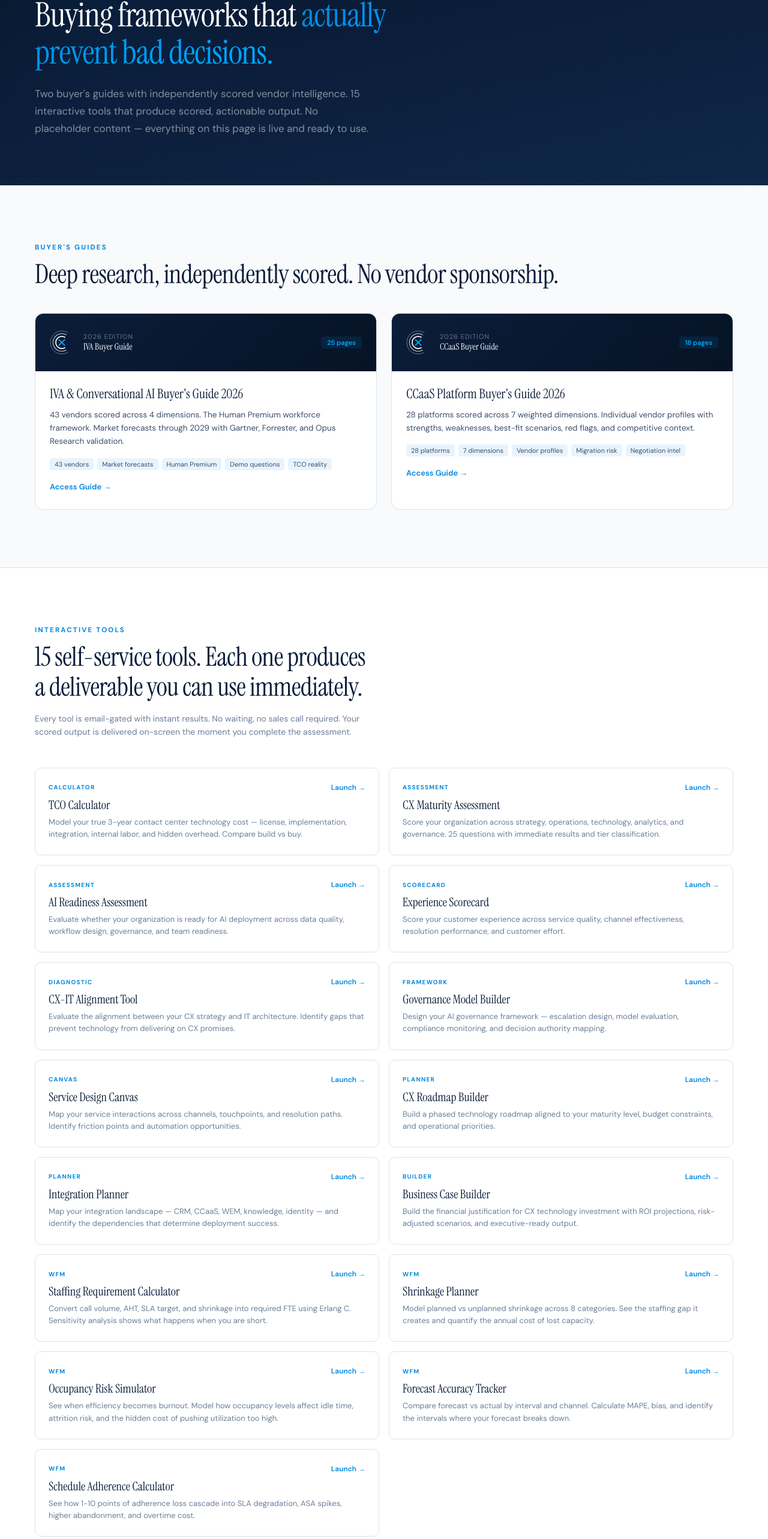
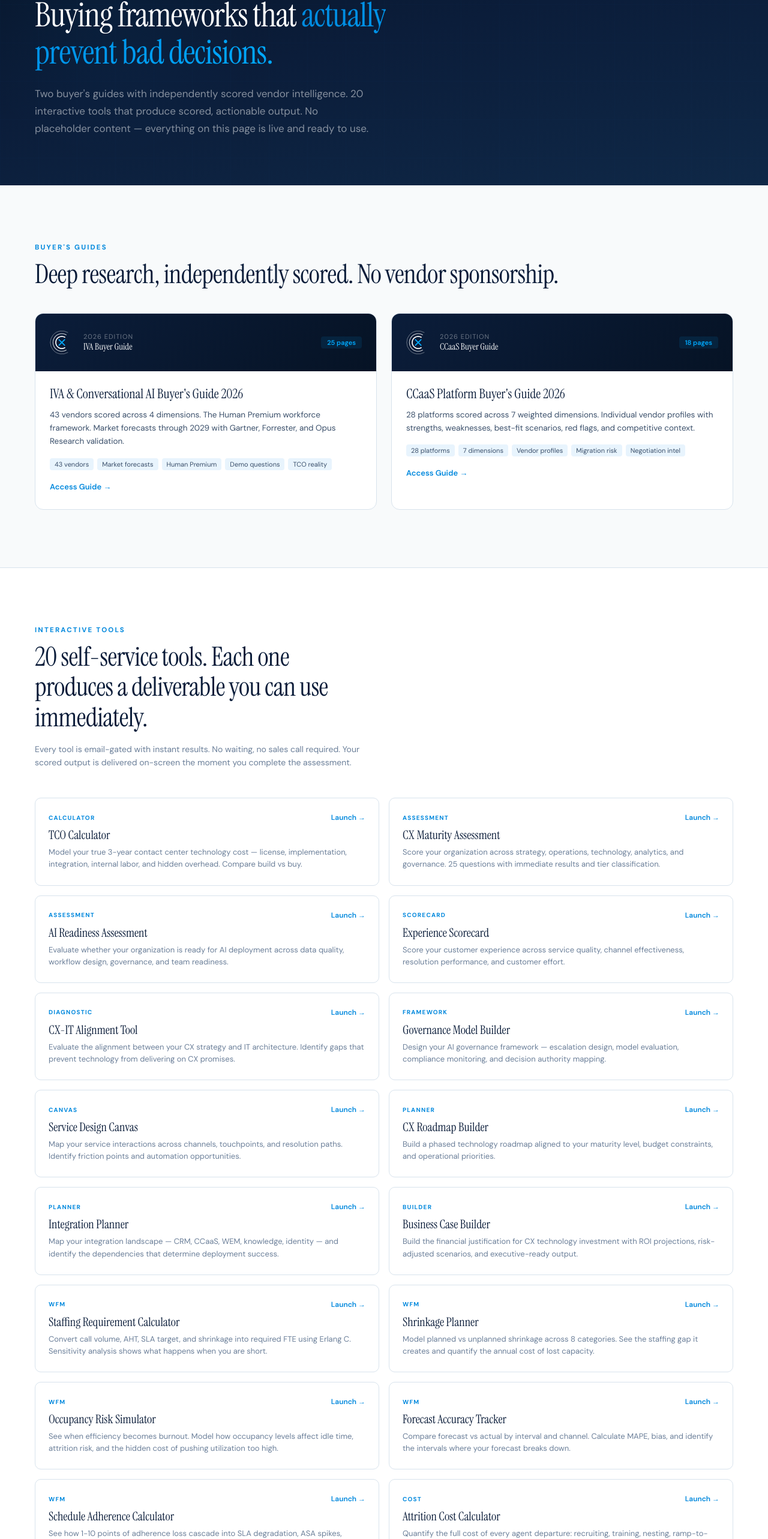
Before and after one commit to thomasbakerj-lgtm/CENTER-OF-CX, a React (Vite) app: page /how-to-choose in a window 1280 px wide. Shown: the part 185-2751 px from the top of the page at 60% size. Built offline with nearby package versions, Linux system fonts and the light colour scheme.

Commit message:
Update HowToChoose.jsx

```diff
--- a/HowToChoose.jsx
+++ b/HowToChoose.jsx
@@ -104,7 +104,7 @@ function Hero() {
               <span style={{ background: `linear-gradient(135deg, ${ELECTRIC}, ${LIGHT})`, WebkitBackgroundClip: "text", WebkitTextFillColor: "transparent" }}>actually prevent bad decisions.</span>
             </h1>
             <p style={{ fontSize: "clamp(15px, 1.6vw, 17px)", color: "rgba(255,255,255,0.5)", lineHeight: 1.7, maxWidth: 560, fontFamily: "'DM Sans', sans-serif" }}>
-              Two buyer's guides with independently scored vendor intelligence. 15 interactive tools that produce scored, actionable output. No placeholder content — everything on this page is live and ready to use.
+              Two buyer's guides with independently scored vendor intelligence. 20 interactive tools that produce scored, actionable output. No placeholder content — everything on this page is live and ready to use.
             </p>
           </div>
         </FadeIn>
@@ -185,6 +185,11 @@ function GuidesList() {
     { title: "Occupancy Risk Simulator", desc: "See when efficiency becomes burnout. Model how occupancy levels affect idle time, attrition risk, and the hidden cost of pushing utilization too high.", href: "/tools/occupancy-risk", tag: "WFM" },
     { title: "Forecast Accuracy Tracker", desc: "Compare forecast vs actual by interval and channel. Calculate MAPE, bias, and identify the intervals where your forecast breaks down.", href: "/tools/forecast-accuracy", tag: "WFM" },
     { title: "Schedule Adherence Calculator", desc: "See how 1-10 points of adherence loss cascade into SLA degradation, ASA spikes, higher abandonment, and overtime cost.", href: "/tools/schedule-adherence", tag: "WFM" },
+    { title: "Attrition Cost Calculator", desc: "Quantify the full cost of every agent departure: recruiting, training, nesting, ramp-to-proficiency, supervisor burden, and QA drag.", href: "/tools/attrition-cost", tag: "Cost" },
+    { title: "Cost per Contact vs Resolution", desc: "A $7 call that takes 3 contacts to resolve costs $21. Separate handle cost from resolution cost and see the real price of low FCR.", href: "/tools/cost-per-contact", tag: "Cost" },
+    { title: "AI Deflection Reality Check", desc: "Net savings after bot leakage, containment failure, escalation premiums, platform cost, and ongoing tuning. The math the vendor slide skips.", href: "/tools/ai-deflection", tag: "Cost" },
+    { title: "Channel Shift Economics Model", desc: "What happens when you move 10-20% of voice to chat, bot, or email? Model real staffing, cost, and transition impact.", href: "/tools/channel-shift", tag: "Cost" },
+    { title: "License Bundle Gap Checker", desc: "Compare the vendor seat price against what you actually need. WEM, QA, analytics, AI, telephony, storage. See the gap.", href: "/tools/license-gap", tag: "Cost" },
   ];
 
   return (
@@ -193,7 +198,7 @@ function GuidesList() {
         <FadeIn>
           <div style={{ maxWidth: 560, marginBottom: 48 }}>
             <Label>Interactive Tools</Label>
-            <Title>15 self-service tools. Each one produces a deliverable you can use immediately.</Title>
+            <Title>20 self-service tools. Each one produces a deliverable you can use immediately.</Title>
             <p style={{ fontSize: 14, color: MUTED, lineHeight: 1.6, marginTop: 8 }}>Every tool is email-gated with instant results. No waiting, no sales call required. Your scored output is delivered on-screen the moment you complete the assessment.</p>
           </div>
         </FadeIn>
```
